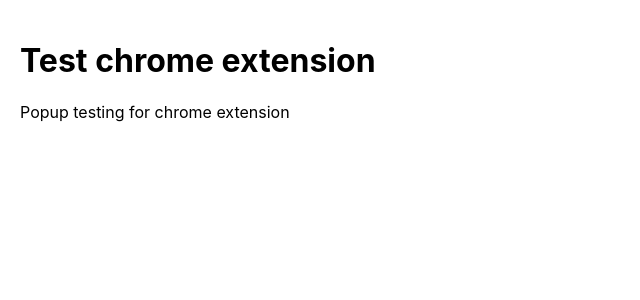
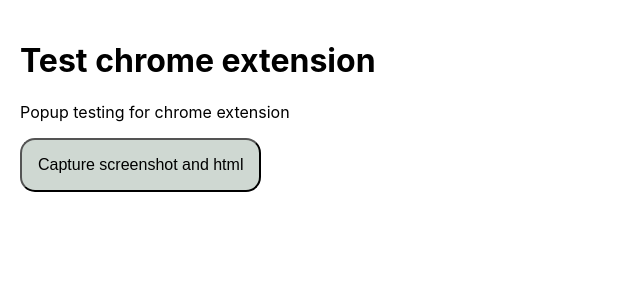
Before and after one commit to justinc04/convergent-accessibility, a JavaScript app: page / in a window 1280 px wide. Shown: the top 300 px of the page, without its empty margins (0-640 px from the left). Built offline with nearby package versions, Linux system fonts and the light colour scheme; the HTML template or start-up script is replaced by a standard one.

Commit message:
Added HTML logging capabilities. Use the button on the extension to log the current page's HTML onto the console of the extension popup (not the console of the website). Currently only gave the extension permissions to do so on google.com

```diff
--- a/src/App.css
+++ b/src/App.css
@@ -36,3 +36,13 @@
     transform: rotate(360deg);
   }
 }
+
+button{
+  font-size: 1em;
+  padding: 1em;
+  cursor: pointer;
+
+  color: rgb(0, 0, 0);
+  background-color: #cfd8d2;
+  border-radius: 15px;
+}
--- a/src/App.js
+++ b/src/App.js
@@ -1,8 +1,16 @@
+import "./App.css";
+
+function getPageHTML() {
+  const pageHTML = document.documentElement.outerHTML;
+  console.log(pageHTML);
+}
+
 function App() {
   return (
     <div style={{ padding: '20px' }}>
       <h1>Test chrome extension</h1>
       <p>Popup testing for chrome extension</p>
+      <button id="screen-capture" onClick = {getPageHTML}> Capture screenshot and html</button>
     </div>
   );
 }
```
